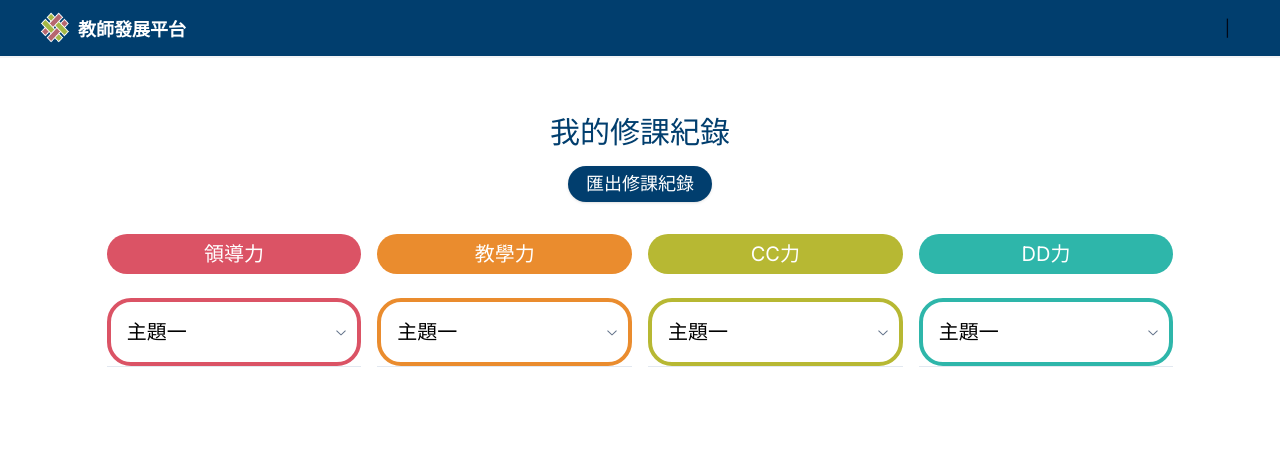
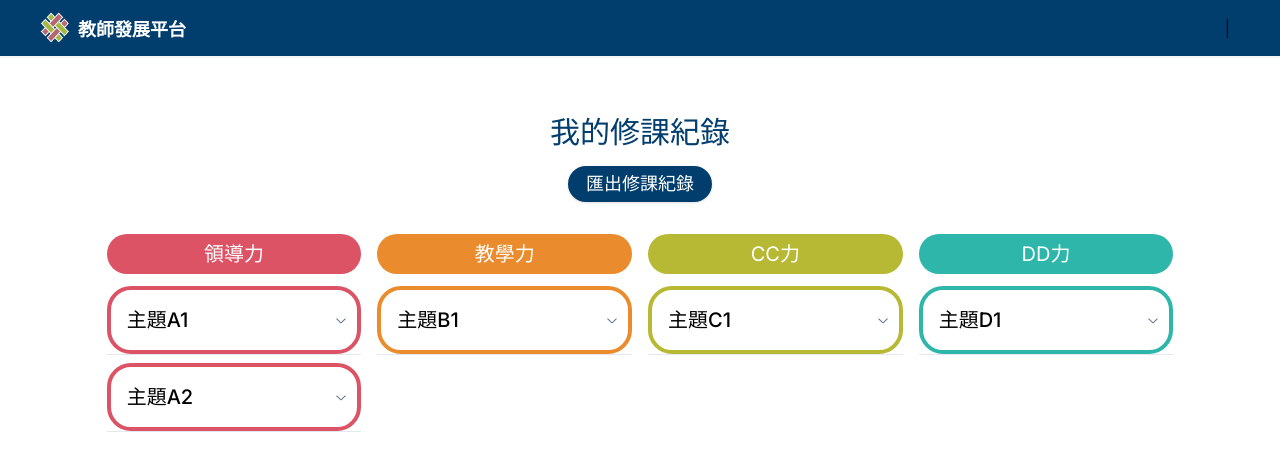
Before and after one commit to tiffany1016/teacher-development-platform-deploy-test, a Next.js app: page /CourseHistory in a window 1280 px wide. Shown: the top 470 px of the page. Built offline with nearby package versions, Linux system fonts and the light colour scheme.

Commit message:
fix spacing

```diff
--- a/src/app/CourseHistory/actions.ts
+++ b/src/app/CourseHistory/actions.ts
@@ -2,20 +2,44 @@ export const getCourse = async(username:string) =>{
   "use server";
   const course= [{
     type:"領導力",
-    topic:"主題一",
+    topic:"主題A1",
     name:"class 1",
   },{
-    type:"領導力",
-    topic:"主題2",
+    type:"教學力",
+    topic:"主題B1",
     name:"class 2",
   },{
     type:"領導力",
-    topic:"主題3",
+    topic:"主題A2",
     name:"class 3",
   },{
     type:"領導力",
-    topic:"主題3",
+    topic:"主題A3",
     name:"class 4",
+  },{
+    type:"領導力",
+    topic:"主題A3",
+    name:"class 5",
+  },{
+    type:"教學力",
+    topic:"主題B2",
+    name:"class 6",
+  },{
+    type:"教學力",
+    topic:"主題B2",
+    name:"class 7",
+  },{
+    type:"CC力",
+    topic:"主題C1",
+    name:"class 8",
+  },{
+    type:"CC力",
+    topic:"主題C1",
+    name:"class 9",
+  },{
+    type:"DD力",
+    topic:"主題D1",
+    name:"class 10",
   }];
   return course;
 }
--- a/src/app/CourseHistory/page.tsx
+++ b/src/app/CourseHistory/page.tsx
@@ -17,43 +17,48 @@ async function CourseHistory() {
         </Button>
       </div>
       <div className="flex w-5/6 h-full justify-self-center mt-8 gap-4">
-        <div className="w-1/4 grid justify-items-center gap-2">
-          <div style={{backgroundColor:PINK}} className="grid w-full h-10 rounded-full justify-items-center content-center">
+        <div className="w-1/4 grid justify-items-center gap-2 content-start">
+          <div style={{backgroundColor:PINK}} className="grid w-full h-10 rounded-full justify-items-center content-center mb-1">
             <p className="text-white text-xl">領導力</p>
           </div>
           <CourseToggle
-            topic={"主題一"}
-            courses={courses.filter((course)=>(course.type==="領導力" && course.topic==="主題一"))}
+            topic={"主題A1"}
+            courses={courses.filter((course)=>(course.type==="領導力" && course.topic==="主題A1"))}
+            color={PINK}
+          />
+          <CourseToggle
+            topic={"主題A2"}
+            courses={courses.filter((course)=>(course.type==="領導力" && course.topic==="主題A2"))}
             color={PINK}
           />
         </div>
-        <div className="w-1/4 grid justify-items-center gap-2">
-          <div style={{backgroundColor:ORANGE}} className="grid w-full h-10 rounded-full justify-items-center content-center">
+        <div className="w-1/4 grid justify-items-center gap-2 content-start">
+          <div style={{backgroundColor:ORANGE}} className="grid w-full h-10 rounded-full justify-items-center content-center mb-1">
             <p className="text-white text-xl">教學力</p>
           </div>
           <CourseToggle
-            topic={"主題一"}
-            courses={courses.filter((course)=>(course.type==="領導力" && course.topic==="主題一"))}
+            topic={"主題B1"}
+            courses={courses.filter((course)=>(course.type==="教學力" && course.topic==="主題B1"))}
             color={ORANGE}
           />
         </div>
-        <div className="w-1/4 grid justify-items-center gap-2">
-          <div style={{backgroundColor:GREEN}} className="grid w-full h-10 rounded-full justify-items-center content-center">
+        <div className="w-1/4 grid justify-items-center gap-2 content-start">
+          <div style={{backgroundColor:GREEN}} className="grid w-full h-10 rounded-full justify-items-center content-center mb-1">
             <p className="text-white text-xl">CC力</p>
           </div>
           <CourseToggle
-            topic={"主題一"}
-            courses={courses.filter((course)=>(course.type==="領導力" && course.topic==="主題一"))}
+            topic={"主題C1"}
+            courses={courses.filter((course)=>(course.type==="CC力" && course.topic==="主題C1"))}
             color={GREEN}
           />
         </div>
-        <div className="w-1/4 grid justify-items-center gap-2">
-          <div style={{backgroundColor:TIFFANY}} className="grid w-full h-10 rounded-full justify-items-center content-center">
+        <div className="w-1/4 grid justify-items-center gap-2 content-start">
+          <div style={{backgroundColor:TIFFANY}} className="grid w-full h-10 rounded-full justify-items-center content-center mb-1">
             <p className="text-white text-xl">DD力</p>
           </div>
           <CourseToggle
-            topic={"主題一"}
-            courses={courses.filter((course)=>(course.type==="領導力" && course.topic==="主題一"))}
+            topic={"主題D1"}
+            courses={courses.filter((course)=>(course.type==="DD力" && course.topic==="主題D1"))}
             color={TIFFANY}
           />
         </div>
--- a/src/app/_components/CourseToggle.tsx
+++ b/src/app/_components/CourseToggle.tsx
@@ -15,16 +15,16 @@ export default function AccordionDemo({topic,courses,color}:CourseToggleProps) {
   return (
     <Accordion type="single" collapsible className="w-full">
       <AccordionItem value="item-1">
-        <div style={{borderColor:color,borderWidth:4}} className="grid rounded-3xl w-full content-center pr-2">
+        <div style={{borderColor:color,borderWidth:4}} className="grid rounded-3xl w-full pr-2">
           <AccordionTrigger className="">
-            <div className="grid ml-4 mr-2">
-              <p className="text-black text-xl">主題一</p>
+            <div className="grid ml-4 mr-2 content-center">
+              <p className="text-black text-xl">{topic}</p>
             </div>
           </AccordionTrigger>
           <AccordionContent>
-            <div className="ml-4">
+            <div className="ml-4 flex flex-col gap-2">
               {courses.map((course)=>(
-                <Button key={course.name} style={{backgroundColor:color}}>
+                <Button key={course.name} style={{backgroundColor:color}} className="w-2/3">
                   {course.name}
                 </Button>
               ))}
```
